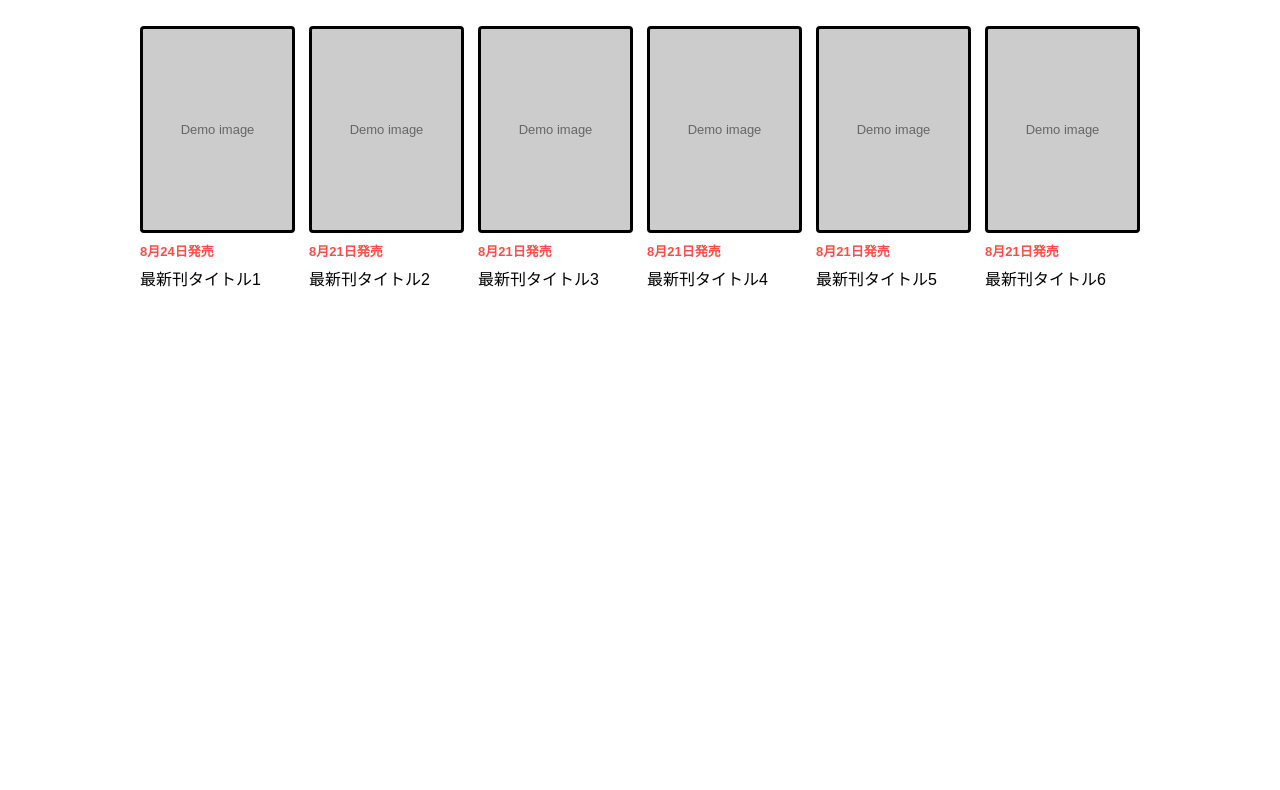
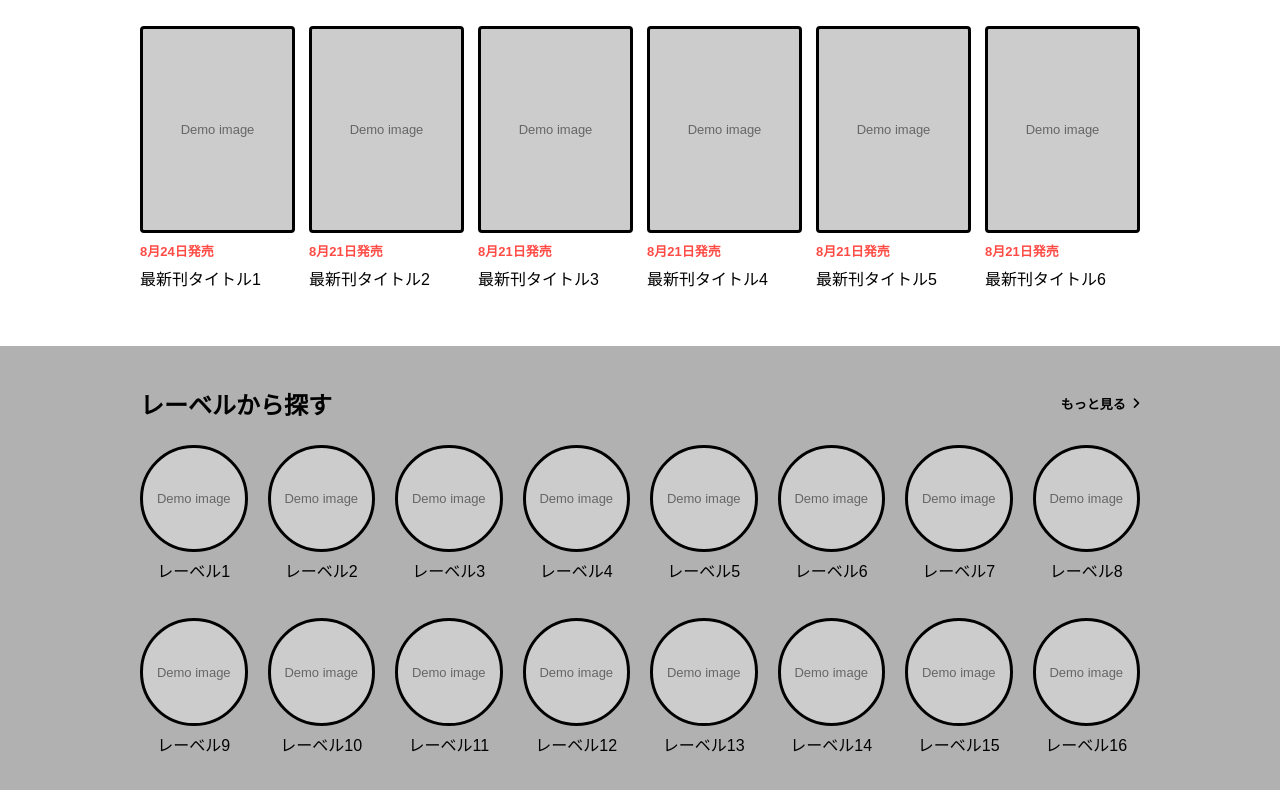
Before and after one commit to K-Tsubasa2026/kadocomi-demo, a React (Vite) app: page / in a window 1280 px wide. Shown: the part 1710-2500 px from the top of the page. Before the commit the page ends 2056 px from the top, so only its background shows below. Built offline with nearby package versions, Linux system fonts and the light colour scheme.

Commit message:
LabelSearchをコンポーネントおよび配列化

```diff
--- /dev/null
+++ b/src/components/LabelSearch/LabelSearch.css
@@ -0,0 +1,72 @@
+.label-search {
+    background-color: #b2b1b1;
+    width: 100%;
+    margin: 0;
+    padding: 0;
+}
+
+.label-search-inner {
+    width: calc(100% - 80px);
+    max-width: 1000px;
+    margin: 0 auto;
+    padding: 40px 0;
+}
+
+.label-search-header {
+    display: flex;
+    align-items: center;
+    justify-content: space-between;
+    margin-bottom: 24px;
+}
+
+/* レーベルタイトル もっと見る */
+.label-search-title {
+    margin: 0;
+}
+
+.label-search-more-link {
+    display: flex;
+    align-items: center;
+    gap: 6px;
+
+    color: #000000;
+    text-decoration: none;
+
+    font-size: 13px;
+    font-weight: bold;
+}
+
+/* レーベルの一覧 */
+.label-search-grid {
+    width: 100%;
+    display: grid;
+    grid-template-columns: repeat(8, 1fr);
+    gap: 20px;
+}
+
+.label-search-item {
+    display: flex;
+    flex-direction: column;
+    align-items: center;
+    text-align: center;
+    text-decoration: none;
+}
+
+.label-search-image {
+    aspect-ratio: 1 / 1;
+    width: 100%;
+    background-color: #cccccc;
+    color: #666666;
+    display: flex;
+    align-items: center;
+    justify-content: center;
+    font-size: 13px;
+    border: 3px solid #000;
+    border-radius: 50%;
+}
+
+.label-search-item-title {
+    margin-top: 6px;
+    font-size: 16px;
+    color: #000;
+}
--- /dev/null
+++ b/src/components/LabelSearch/LabelSearch.tsx
@@ -0,0 +1,57 @@
+import './LabelSearch.css'
+import { Link } from 'react-router'
+
+const labelItems = [
+    'レーベル1',
+    'レーベル2',
+    'レーベル3',
+    'レーベル4',
+    'レーベル5',
+    'レーベル6',
+    'レーベル7',
+    'レーベル8',
+    'レーベル9',
+    'レーベル10',
+    'レーベル11',
+    'レーベル12',
+    'レーベル13',
+    'レーベル14',
+    'レーベル15',
+    'レーベル16',
+]
+
+function LabelSearch (){
+
+    return(
+        <section className="label-search">
+            <div className="label-search-inner">
+                <div className="label-search-header">
+                    <h2 className="label-search-title">レーベルから探す</h2>
+                    <Link to="/404" className="label-search-more-link">
+                        もっと見る
+                        <i className="fa-solid fa-angle-right"></i>
+                    </Link>
+                </div>
+                <div className="label-search-grid">
+                    {labelItems.map((label) => (
+                        <Link
+                        to="/404"
+                        key={label}
+                        className="label-search-item"
+                        >
+                        <div className="label-search-image">
+                        Demo image
+                        </div>
+
+                        <p className="label-search-item-title">
+                        {label}
+                        </p>
+                        </Link>
+                    ))}
+                </div>
+            </div>
+        </section>
+    )
+}
+
+export default LabelSearch
--- a/src/pages/Home/Home.tsx
+++ b/src/pages/Home/Home.tsx
@@ -5,6 +5,7 @@ import Hero from '../../components/Hero/Hero'
 import NewArrivals from '../../components/NewArrivals/NewArrivals'
 import Genre from '../../components/Genre/Genre'
 import NewRelease from '../../components/NewRelease/NewRelease'
+import LabelSearch from '../../components/LabelSearch/LabelSearch'
 
 
 function Home() {
@@ -18,6 +19,7 @@ function Home() {
       <NewArrivals />
       <Genre />
       <NewRelease />
+      <LabelSearch />
     </>
   )
 }
```
